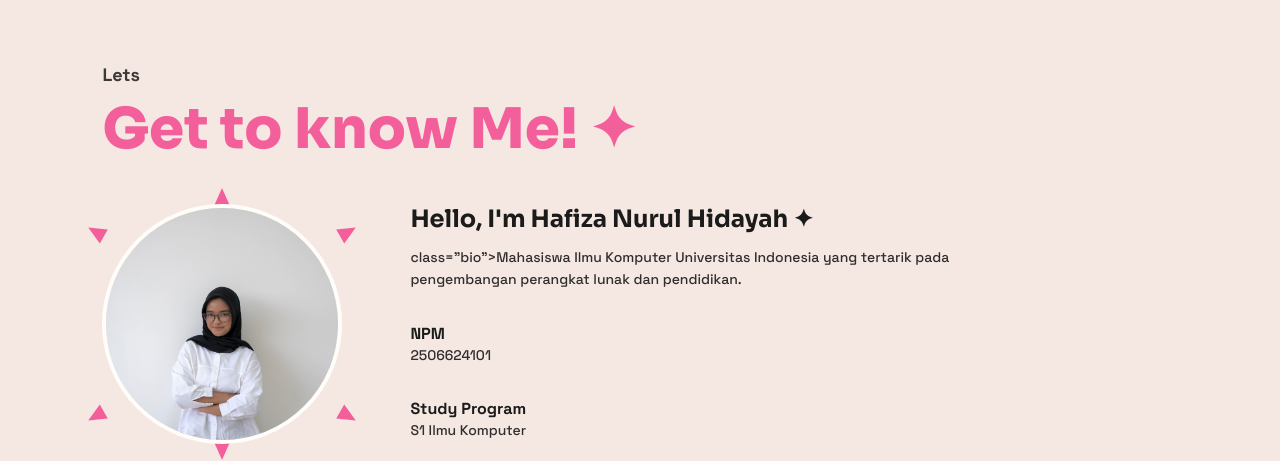
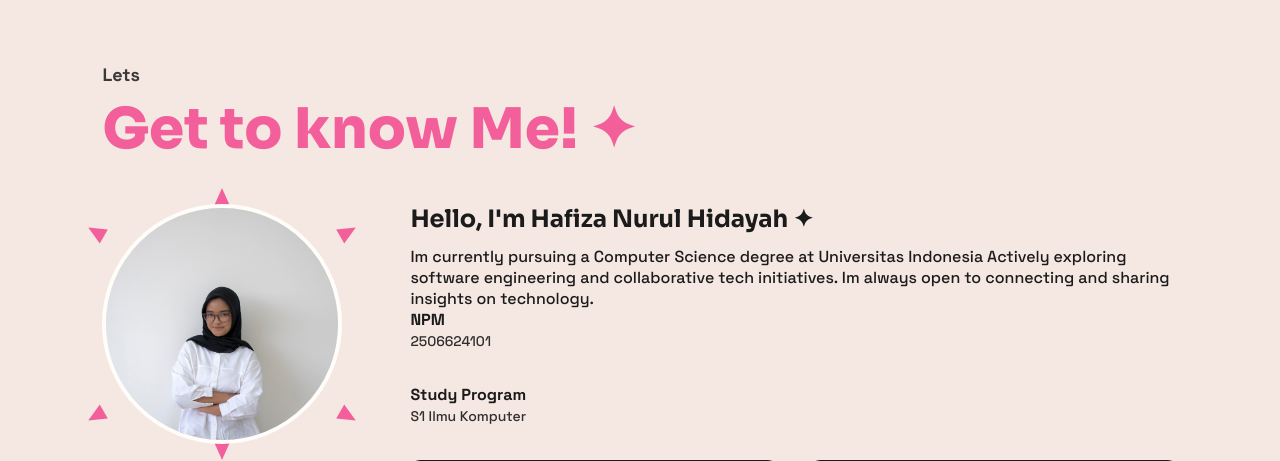
Before and after one commit to hafizanurulhidayah/myportofolio, a Django app: page / in a window 1280 px wide. Shown: the part 911-1372 px from the top of the page. Run offline with Django 5.2, Linux system fonts and the light colour scheme.

Commit message:
update experience page

```diff
--- a/main/urls.py
+++ b/main/urls.py
@@ -1,10 +1,11 @@
 from django.urls import path
 
 from main.views import show_main, show_experience
+
 
 app_name = "main"
 
 urlpatterns = [
     path("", show_main, name="show_main"),
-    path("experience/", show_experience, name="show_experience"),
+    path("experience/", show_experience, name="show_experience")
 ]
--- a/main/views.py
+++ b/main/views.py
@@ -9,8 +9,9 @@ def show_main(request):
         "npm": "2506624101",
         "study_program": "S1 Ilmu Komputer",
         "bio": (
-            "Mahasiswa Ilmu Komputer Universitas Indonesia yang tertarik "
-            "pada pengembangan perangkat lunak dan pendidikan."
+           "Im currently pursuing a Computer Science degree at Universitas Indonesia "
+           "Actively exploring software engineering and collaborative tech initiatives. "
+           "Im always open to connecting and sharing insights on technology."
         ),
     }
     return render(request, "index.html", context)
--- a/templates/index.html
+++ b/templates/index.html
@@ -74,7 +74,7 @@
                 <!-- Profile bio -->
                 <div class="about-text">
                     <h3>Hello, I'm {{name}} ✦</h3>
-                    <p>class="bio">{{ bio }}</p>
+                <div class="bio">{{ bio }}</div>
 
                     <div class="profile-info">
                     <div>
```
